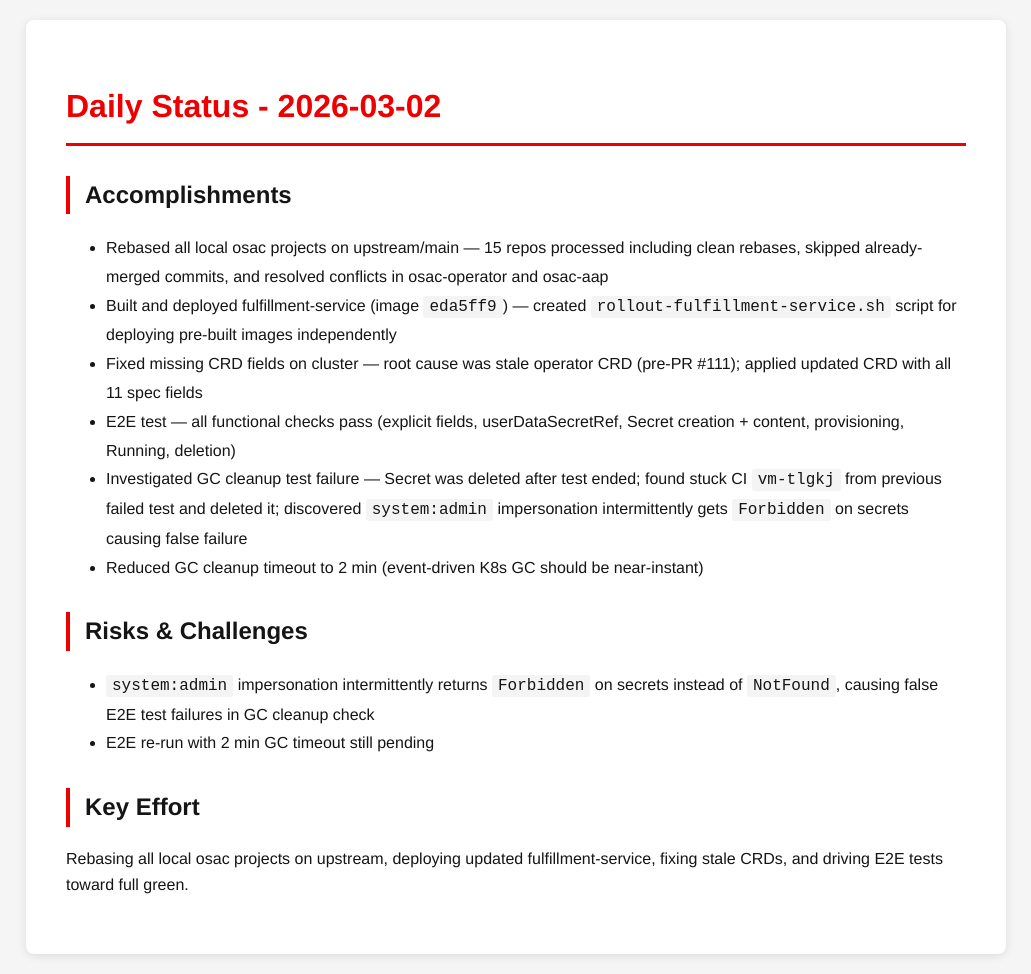
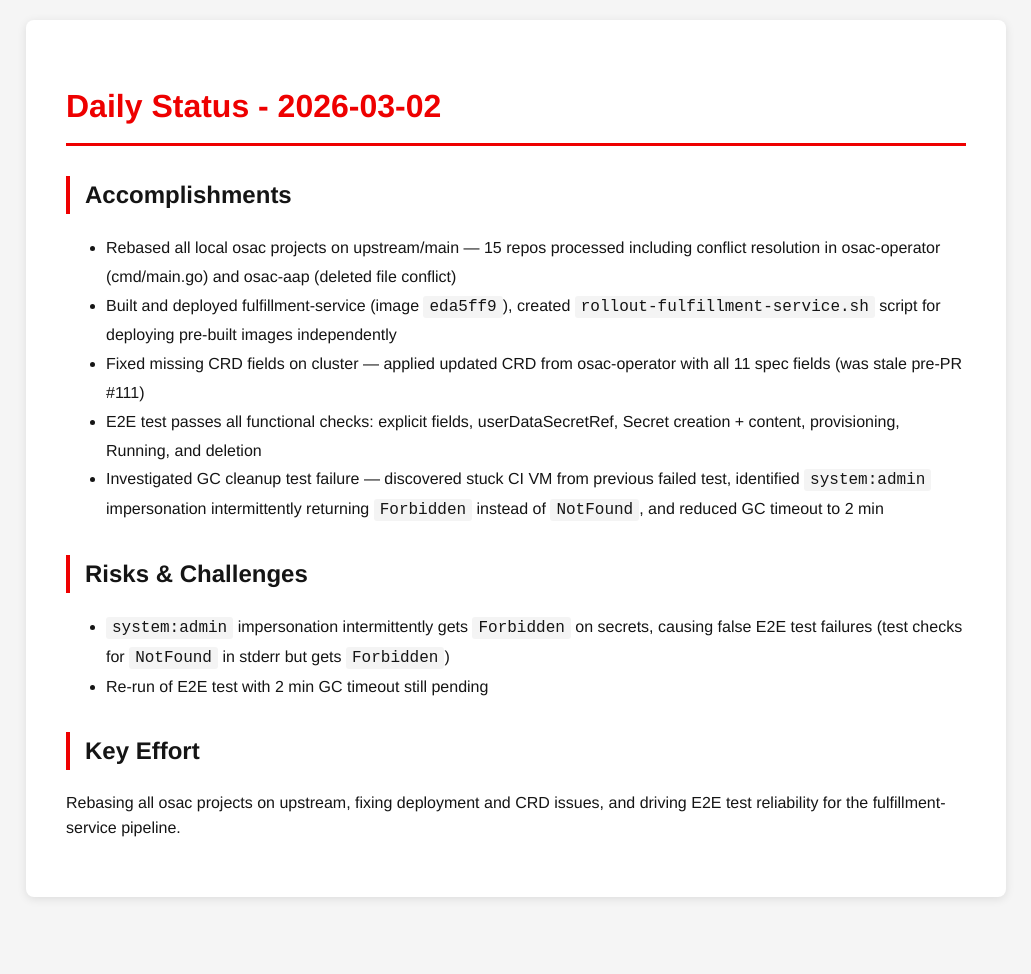
Before and after one commit to tzvatot/daily-status, a Jekyll site: the page built from 2026-03-02.md, in a window 1280 px wide. Shown: the whole page, without its empty margins (124-1155 px from the left). Built offline with Jekyll 4.4.1, drawn with Linux system fonts in a browser that asks for light colours; after the commit the page ends 917 px from its top, so only the background shows below that.

Commit message:
Daily status update - 2026-03-02

```diff
--- a/2026-03-02.md
+++ b/2026-03-02.md
@@ -7,16 +7,15 @@ date: 2026-03-02
 # Daily Status - 2026-03-02
 
 ## Accomplishments
-- Rebased all local osac projects on upstream/main — 15 repos processed including clean rebases, skipped already-merged commits, and resolved conflicts in osac-operator and osac-aap
-- Built and deployed fulfillment-service (image `eda5ff9`) — created `rollout-fulfillment-service.sh` script for deploying pre-built images independently
-- Fixed missing CRD fields on cluster — root cause was stale operator CRD (pre-PR #111); applied updated CRD with all 11 spec fields
-- E2E test — all functional checks pass (explicit fields, userDataSecretRef, Secret creation + content, provisioning, Running, deletion)
-- Investigated GC cleanup test failure — Secret was deleted after test ended; found stuck CI `vm-tlgkj` from previous failed test and deleted it; discovered `system:admin` impersonation intermittently gets `Forbidden` on secrets causing false failure
-- Reduced GC cleanup timeout to 2 min (event-driven K8s GC should be near-instant)
+- Rebased all local osac projects on upstream/main — 15 repos processed including conflict resolution in osac-operator (cmd/main.go) and osac-aap (deleted file conflict)
+- Built and deployed fulfillment-service (image `eda5ff9`), created `rollout-fulfillment-service.sh` script for deploying pre-built images independently
+- Fixed missing CRD fields on cluster — applied updated CRD from osac-operator with all 11 spec fields (was stale pre-PR #111)
+- E2E test passes all functional checks: explicit fields, userDataSecretRef, Secret creation + content, provisioning, Running, and deletion
+- Investigated GC cleanup test failure — discovered stuck CI VM from previous failed test, identified `system:admin` impersonation intermittently returning `Forbidden` instead of `NotFound`, and reduced GC timeout to 2 min
 
 ## Risks & Challenges
-- `system:admin` impersonation intermittently returns `Forbidden` on secrets instead of `NotFound`, causing false E2E test failures in GC cleanup check
-- E2E re-run with 2 min GC timeout still pending
+- `system:admin` impersonation intermittently gets `Forbidden` on secrets, causing false E2E test failures (test checks for `NotFound` in stderr but gets `Forbidden`)
+- Re-run of E2E test with 2 min GC timeout still pending
 
 ## Key Effort
-Rebasing all local osac projects on upstream, deploying updated fulfillment-service, fixing stale CRDs, and driving E2E tests toward full green.
+Rebasing all osac projects on upstream, fixing deployment and CRD issues, and driving E2E test reliability for the fulfillment-service pipeline.
```
